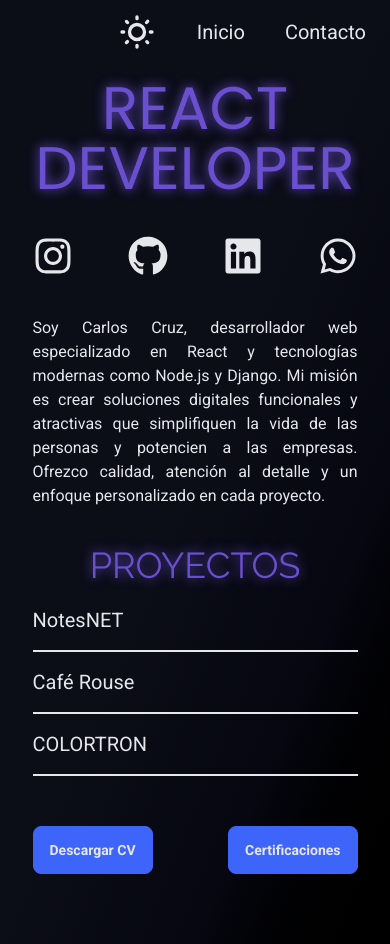
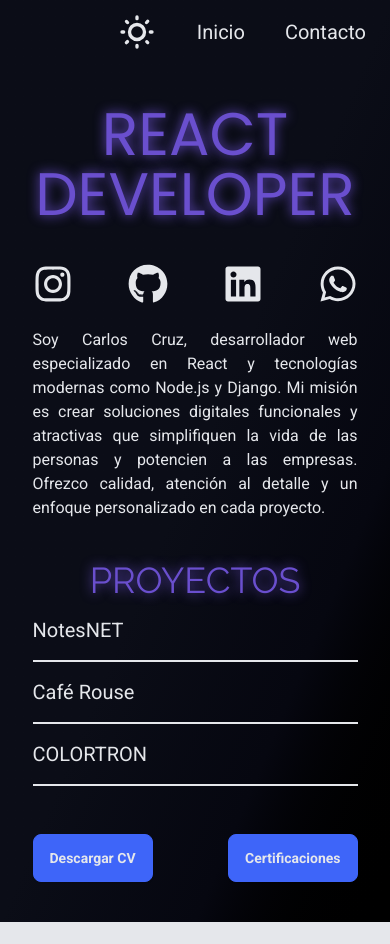
Before and after one commit to MxKzCharlie/Portfolio, a React (Vite) app: page / in a window 390 px wide. After the commit the page ends 922 px from the top, so only its background shows below. Built offline with nearby package versions, Linux system fonts and the light colour scheme.

Commit message:
responsive design

```diff
--- a/src/assets/css/contact/contact.css
+++ b/src/assets/css/contact/contact.css
@@ -5,7 +5,7 @@
 .form-contact {
     @apply w-3/4 h-auto rounded-xl shadow-md shadow-base-100 flex flex-col
     items-center justify-center py-5
-    sm:w-1/3 sm:h-[90%];
+    lg:w-1/3 lg:h-[90%];
 }
 
 .title-contactme {
--- a/src/assets/css/homePage/aboutMe.css
+++ b/src/assets/css/homePage/aboutMe.css
@@ -1,5 +1,6 @@
 .aboutMe {
-    @apply w-full h-full flex flex-col items-center;
+    @apply w-full h-full flex flex-col items-center pt-16 gap-10
+    lg:p-0 lg:gap-0;
 }
 
 .container-title {
@@ -9,19 +10,19 @@
 
 .title {
     @apply font-titles text-accent [text-shadow:_0_0_12px_#6A4FCE] text-6xl text-center
-    sm:text-7xl sm:text-left;
+    sm:text-7xl lg:text-left;
 }
 
 .container-info-social {
-    @apply w-full h-1/2 flex flex-col items-center;
+    @apply w-full h-1/2 flex flex-col items-center gap-6;
 }
 
 .info-aboutMe {
-    @apply w-full h-full flex items-center justify-center m-10
+    @apply w-full h-full flex items-center justify-center
     sm:m-0;
 }
 
 .info {
     @apply w-5/6 h-auto text-base-100 font-general text-justify
-    sm:w-2/4;
+    lg:w-2/4 sm:w-4/6;
 }
--- a/src/assets/css/homePage/certifications.css
+++ b/src/assets/css/homePage/certifications.css
@@ -4,7 +4,7 @@
 
 .certifications-container {
     @apply w-full h-auto bg-[#F5F5F5] rounded-xl relative overflow-hidden
-    sm:w-1/2;
+    lg:w-1/2 ;
 }
 
 .interection-buttons {
--- a/src/assets/css/homePage/home.css
+++ b/src/assets/css/homePage/home.css
@@ -1,10 +1,11 @@
 .home {
-    @apply h-auto grid grid-rows-2 overflow-hidden
-    sm:grid-cols-2 sm:grid-rows-1 sm:grid sm:h-screen;
+    @apply flex flex-col items-center overflow-hidden
+    lg:flex-row lg:h-screen;
 }
 
 .section-projects {
-    @apply w-full h-full flex flex-col items-center justify-center;
+    @apply w-full h-full flex flex-col items-center justify-center py-10
+    lg:p-0;
 }
 
 .section-title-projects {
--- a/src/assets/css/projectViewer/projectViewer.css
+++ b/src/assets/css/projectViewer/projectViewer.css
@@ -1,10 +1,11 @@
 .projectViewer {
-    @apply h-auto grid grid-rows-2 overflow-hidden
-    sm:grid-cols-2 sm:grid-rows-1 sm:grid sm:h-screen;
+    @apply flex flex-col items-center overflow-hidden
+    lg:flex-row lg:h-screen;
 }
 
 .video-technologies-section {
-    @apply w-full h-full flex flex-col items-center justify-center;
+    @apply w-full h-full flex flex-col items-center justify-center pt-16
+    lg:p-0;
 }
 
 .title-project {
@@ -33,7 +34,8 @@
 }
 
 .description-projects-section {
-    @apply w-full h-full flex flex-col items-center justify-center;
+    @apply w-full h-full flex flex-col items-center justify-center py-10
+    sm:p-0;
 }
 
 .description-project {
--- a/src/components/homePage/Certifications.jsx
+++ b/src/components/homePage/Certifications.jsx
@@ -14,7 +14,7 @@ import ScrollToTop from '../../utils/ScrollToTop'
 
 function Certifications() {
     const [xValue, setXValue] = useState(0);
-    const valueTranslate = window.innerWidth < 640 ? window.innerWidth : window.innerWidth / 2;
+    const valueTranslate = window.innerWidth < 1024 ? window.innerWidth : window.innerWidth / 2;
     const handleRight = () => {
         if((-5 * valueTranslate) === xValue){
             return null;
@@ -27,8 +27,6 @@ function Certifications() {
         }
         setXValue(xValue + valueTranslate);
     };
-
-    console.log(valueTranslate);
 
     return (
         <div className="background-opacity">
--- a/src/index.css
+++ b/src/index.css
@@ -1,8 +1,13 @@
 @tailwind base;
 @tailwind components;
 
+html, body {
+  height: 100%;
+}
+
 .sizeScreen {
   width: calc(100vw - (100vw - 100%));
+  min-height: 100vh;
 }
 
 .background-pages {
```
